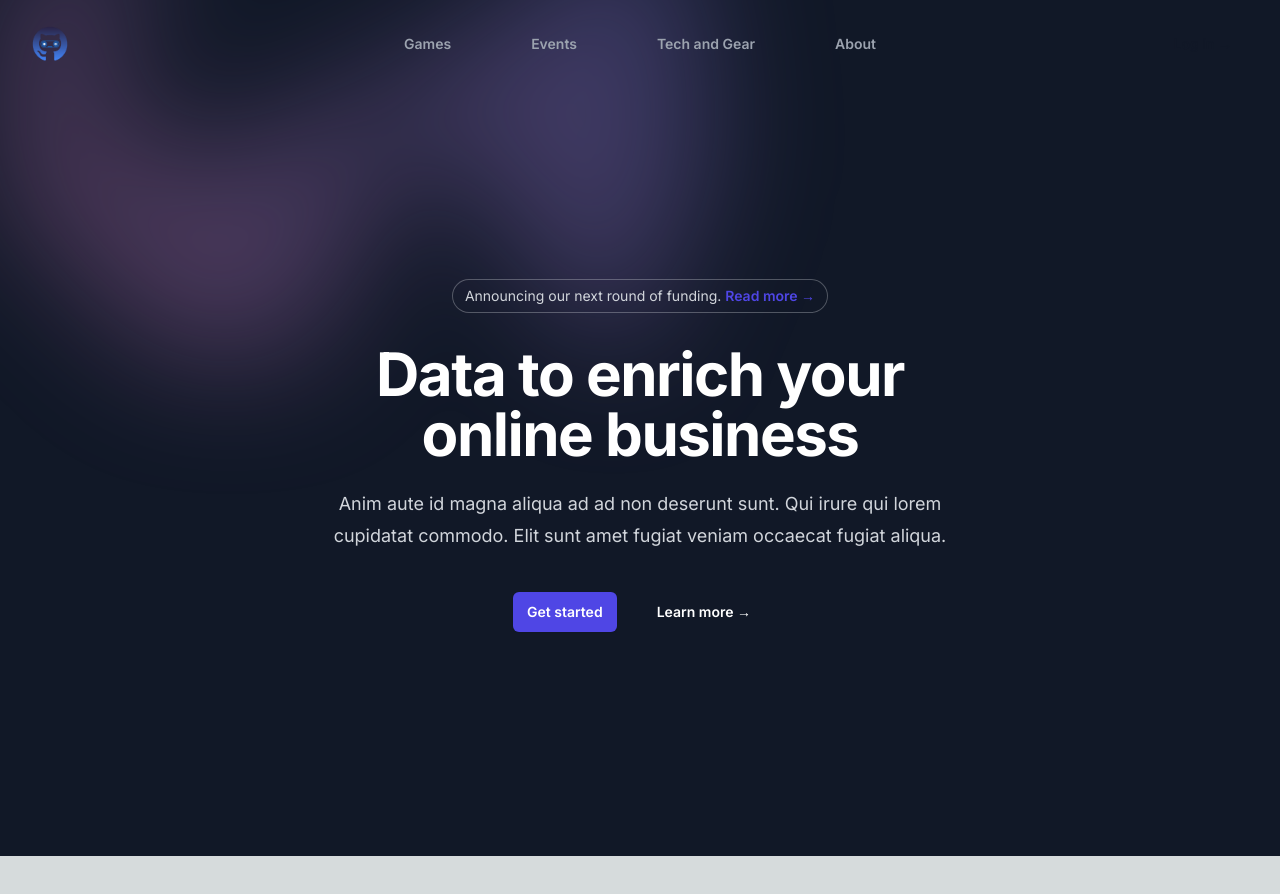
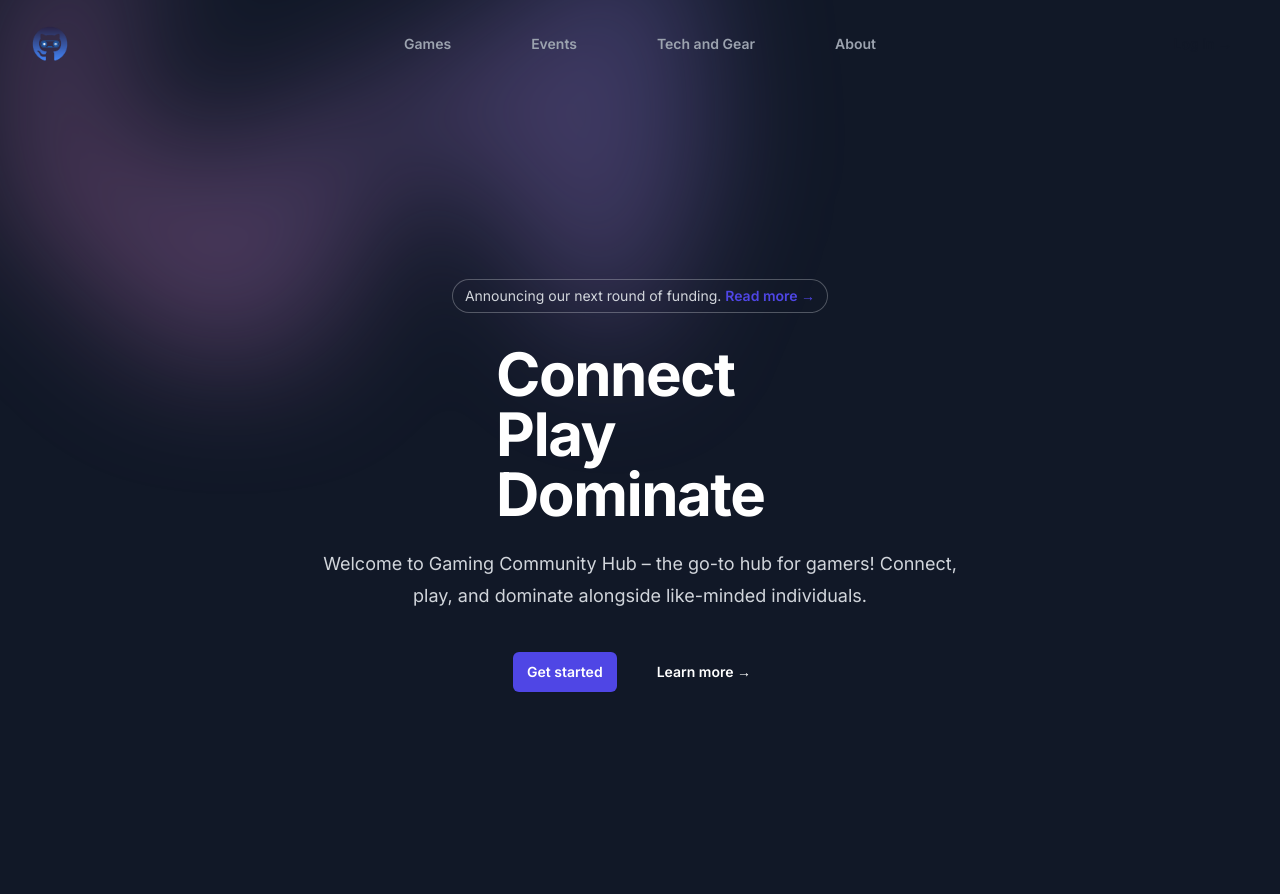
Before and after one commit to DraganD-Ukr/Gaming-Community-Hub, a Next.js app in the folder gaming_community_hub/: page / in a window 1280 px wide. Shown: the top 894 px of the page. Before the commit the page ends 856 px from the top, so only its background shows below. Built offline with nearby package versions, Linux system fonts and the light colour scheme.

Commit message:
Minor changes to homepage content

```diff
--- a/gaming_community_hub/app/page.tsx
+++ b/gaming_community_hub/app/page.tsx
@@ -8,6 +8,7 @@ export default function Example() {
 
   return (
     <div className="bg-gray-900"> {/* Page color */}
+
       {/* Navbar */}
       <Navbar />
 
@@ -34,13 +35,16 @@ export default function Example() {
               </a>
             </div>
           </div>
+
           <div className="text-center">
-            <h1 className="text-4xl font-bold tracking-tight text-white sm:text-6xl">
-              Data to enrich your online business
-            </h1>
+            <div className=" mx-48">
+              <h1 className="w-5 text-4xl font-bold tracking-tight text-white sm:text-6xl">
+                Connect Play Dominate
+              </h1>
+            </div>
+
             <p className="mt-6 text-lg leading-8 text-gray-300">
-              Anim aute id magna aliqua ad ad non deserunt sunt. Qui irure qui lorem cupidatat commodo. Elit sunt amet
-              fugiat veniam occaecat fugiat aliqua.
+              Welcome to Gaming Community Hub – the go-to hub for gamers! Connect, play, and dominate alongside like-minded individuals.
             </p>
             <div className="mt-10 flex items-center justify-center gap-x-6">
               <a
```
